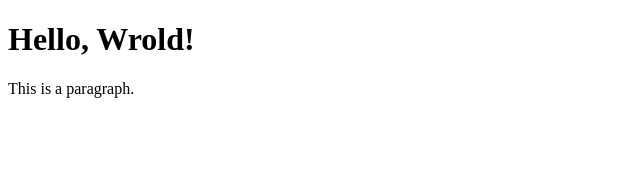
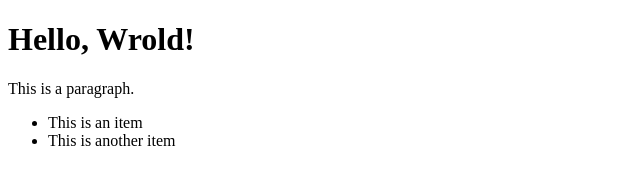
Before and after one commit to rebeccabmir/myFirstWebpage, a plain HTML site: page index.html in a window 1280 px wide. Shown: the whole page, without its empty margins (0-640 px from the left). Drawn offline with Linux system fonts and the light colour scheme.

Commit message:
added comments and an un ordered list

```diff
--- a/index.html
+++ b/index.html
@@ -1,11 +1,18 @@
 <!doctype html>
 <html>
+	<!-- the head tag is meant only to store information that the user does not need to see, but it pertinent to the web page itself -->
 	<head>
 		<title>Page Title</title>
 	</head>
+	<!-- the body tag should always store data that the user is to see and interact with. -->
 	<body>
-		<h1>Hello, Wrold!</h1>
-
+		<header>
+				<h1>Hello, Wrold!</h1>
+		</header>
 		<p>This is a paragraph.</p>
+		<ul>
+			<li>This is an item</li>
+			<li>This is another item</li>
+		</ul>
 	</body>
 </html>
```
